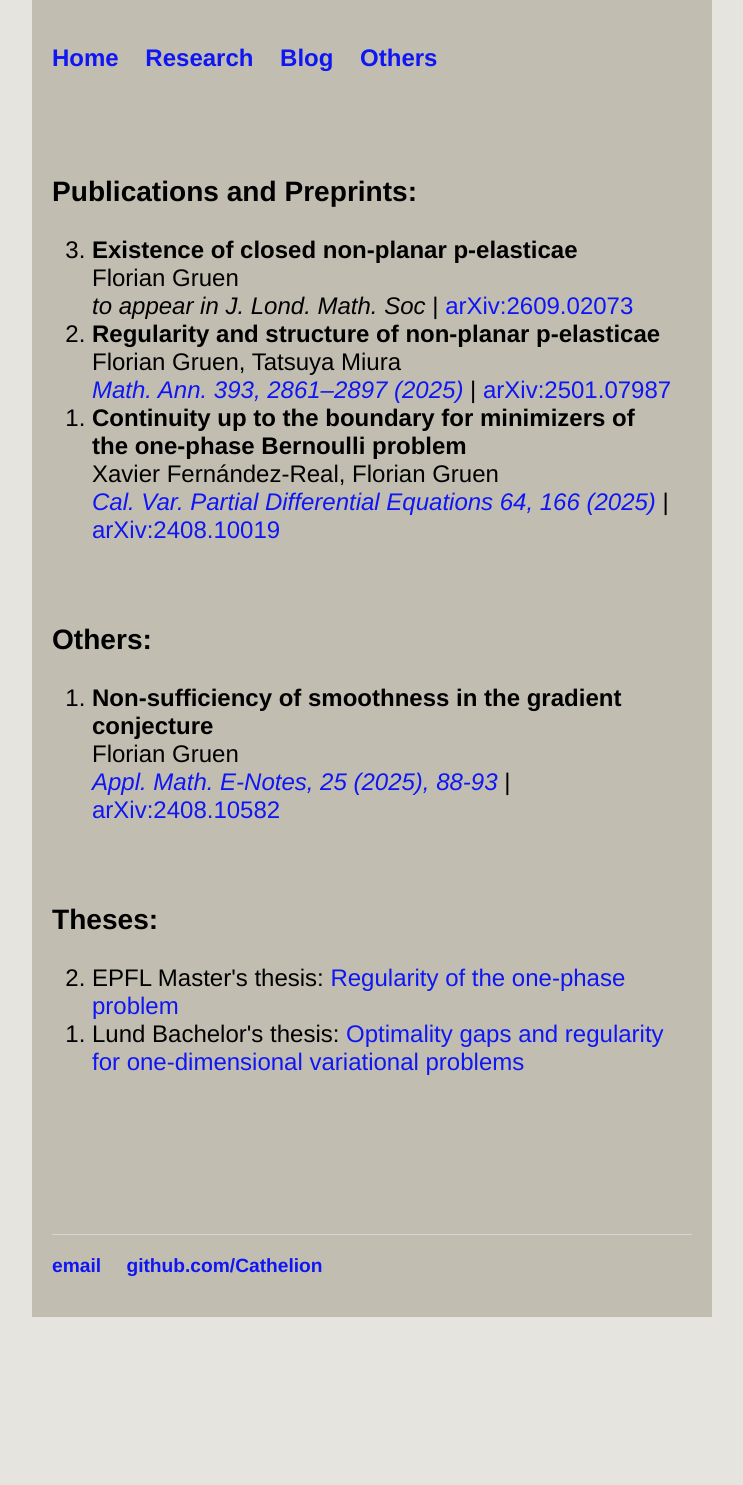
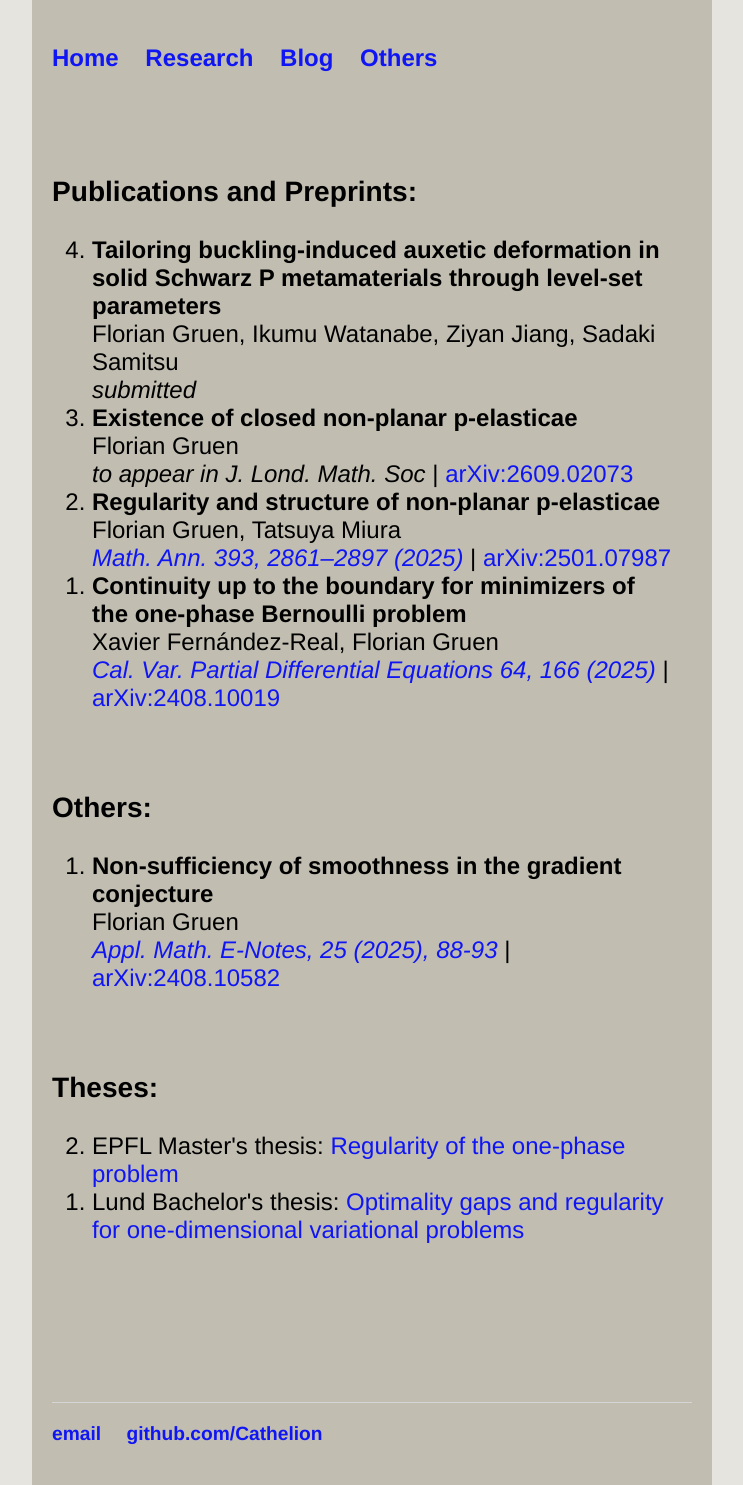
Before and after one commit to Cathelion/Cathelion.github.io, a Jekyll site: the page built from research/research.html, in a window 1280 px wide. Shown: the whole page, without its empty margins (268-1011 px from the left). Built offline with Jekyll 4.4.1, drawn with Linux system fonts in a browser that asks for light colours; before the commit the page ends 1317 px from its top, so only the background shows below that.

Commit message:
Uncomment publication entry in research.html

```diff
--- a/research/research.html
+++ b/research/research.html
@@ -7,7 +7,7 @@ title: Research
     		<div class="blurb">
 <h3>Publications and Preprints:</h3>
 <ol reversed>
-<!--	<li> <b>Tailoring buckling-induced auxetic deformation in solid Schwarz P metamaterials through level-set parameters</b> <br> Florian Gruen, Ikumu Watanabe, Ziyan Jiang, Sadaki Samitsu <br> <i>submitted</i> </li> -->
+	<li> <b>Tailoring buckling-induced auxetic deformation in solid Schwarz P metamaterials through level-set parameters</b> <br> Florian Gruen, Ikumu Watanabe, Ziyan Jiang, Sadaki Samitsu <br> <i>submitted</i> </li>
 	<li>  <b>Existence of closed non-planar p-elasticae</b> <br> Florian Gruen <br> <i>to appear in J. Lond. Math. Soc</i> | <a href="https://arxiv.org/abs/2609.02073">arXiv:2609.02073</a> </li>
 <li> <b>Regularity and structure of non-planar p-elasticae</b> <br> Florian Gruen, Tatsuya Miura <br> <a href="https://doi.org/10.1007/s00208-025-03284-6"><i>Math. Ann. 393, 2861–2897 (2025)</i></a> | <a href="https://arxiv.org/abs/2501.07987">arXiv:2501.07987</a> </li>
   <li> <b>Continuity up to the boundary for minimizers of the one-phase Bernoulli problem</b> <br> Xavier Fernández-Real, Florian Gruen <br>  <a href="https://link.springer.com/article/10.1007/s00526-025-03040-3"><i>Cal. Var. Partial Differential Equations 64, 166 (2025)</i></a> | <a href="https://arxiv.org/abs/2408.10019">arXiv:2408.10019</a> </li>
```
